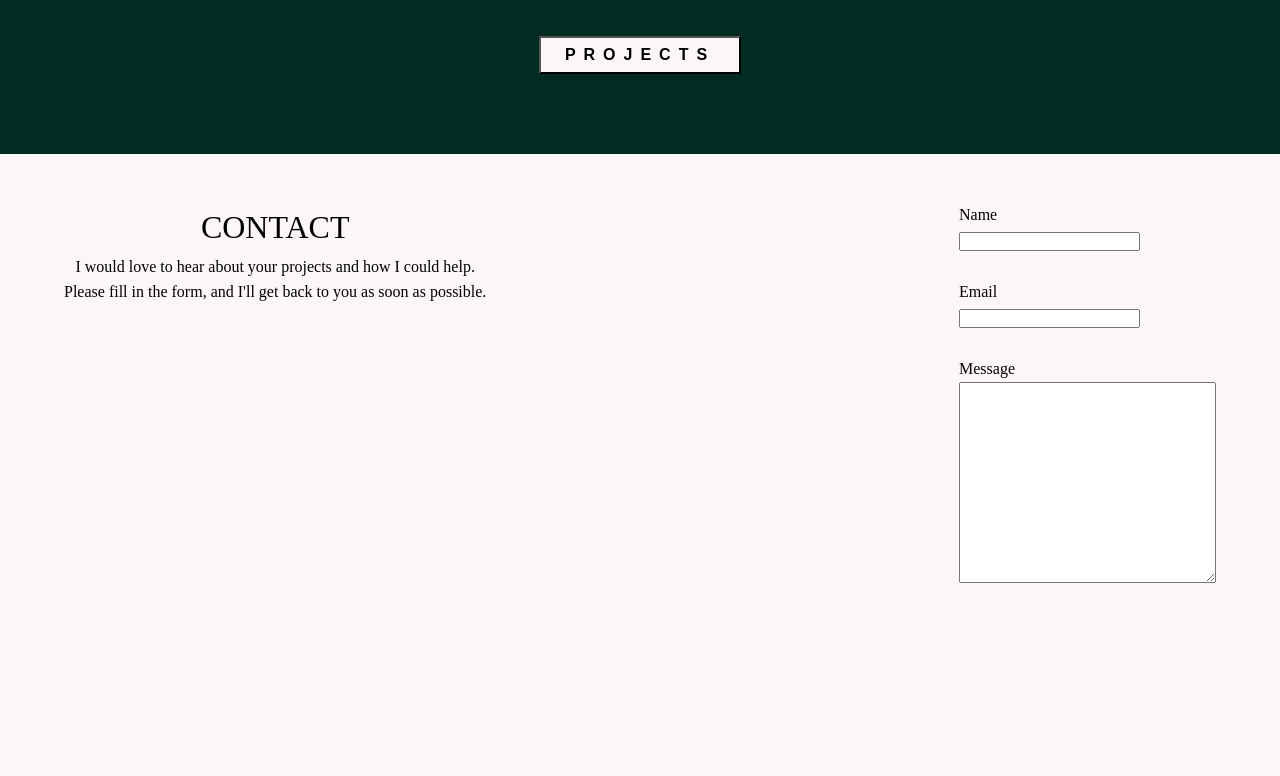
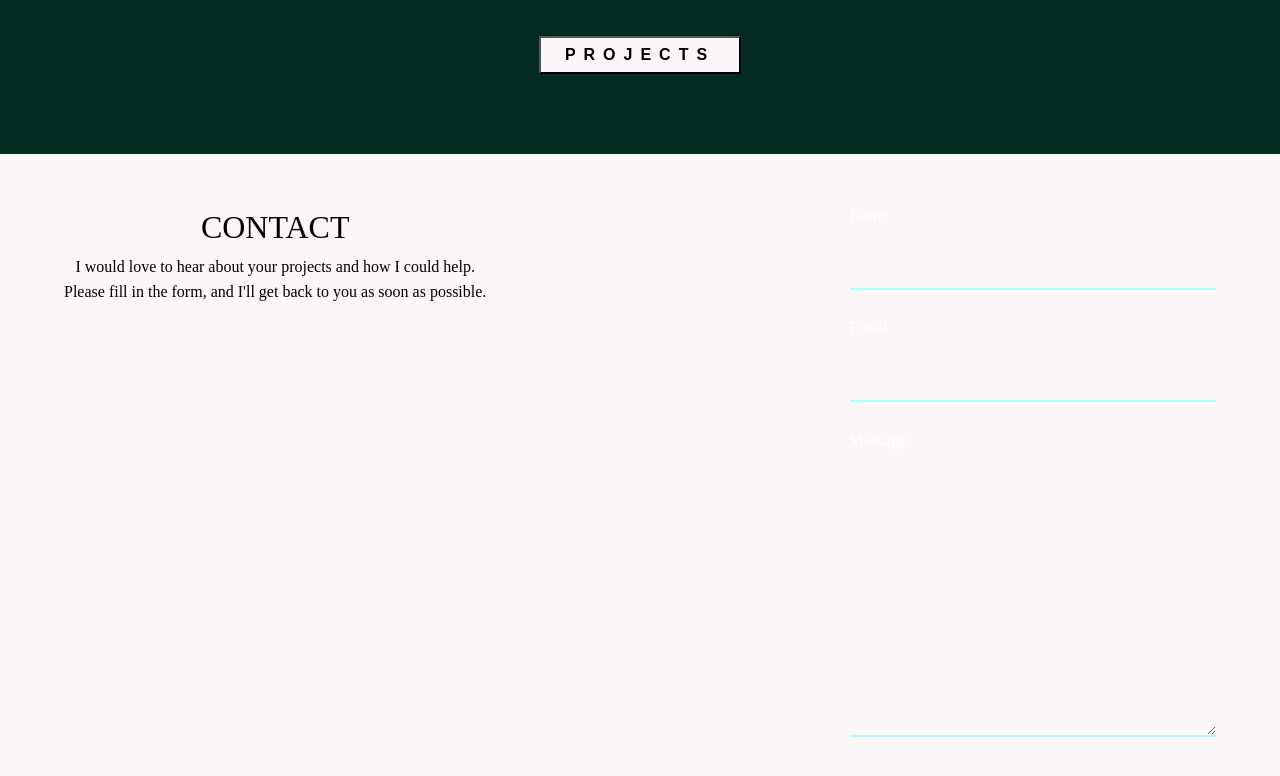
Before and after one commit to Lovethrech/my-main-portfolio, a Vue app: page / in a window 1280 px wide. Shown: the part 2177-2953 px from the top of the page. Built offline with nearby package versions, Linux system fonts and the light colour scheme.

Commit message:
working on the home-contact components.

```diff
--- a/src/assets/main.css
+++ b/src/assets/main.css
@@ -41,3 +41,29 @@ a, .link{
   color:var(--text-color);
   transform: scale(0.98);
 }
+
+.home-input-ctn{
+  display: flex;
+  color:hsl(0, 0%, 79%);
+  flex-direction: column;
+  font-size: 2vh;
+  border-radius: 0;
+  width:100%;
+}
+.home-label, .home-input-value{
+  color:#fff;
+  font-size: 2vh;
+}
+.home-label{
+  font-weight: 400;
+}
+.home-input-value{
+  background: transparent;
+  margin-right: 0;
+  width: 100%;
+  height: 100%;
+  outline: 0;
+  border: 0;
+  border-bottom:2px solid #b1f7ff;
+  padding: 1vh 3vw 1vh 1vw;
+}
```
